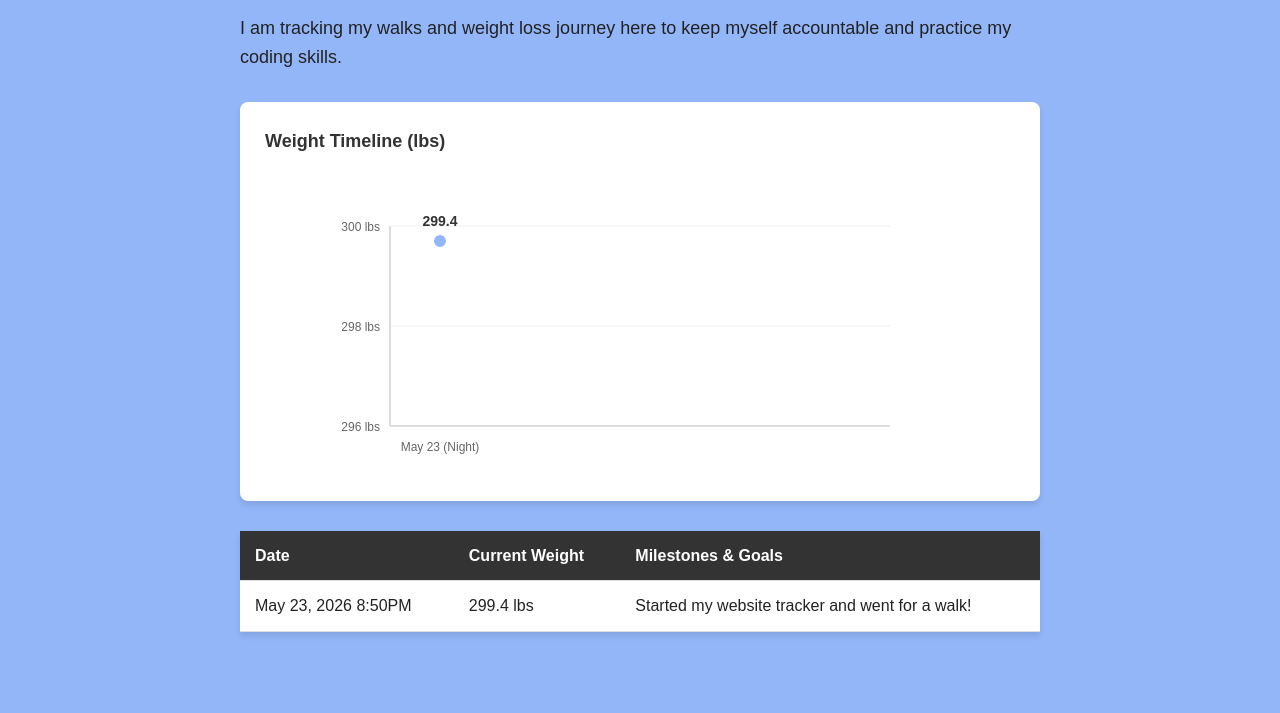
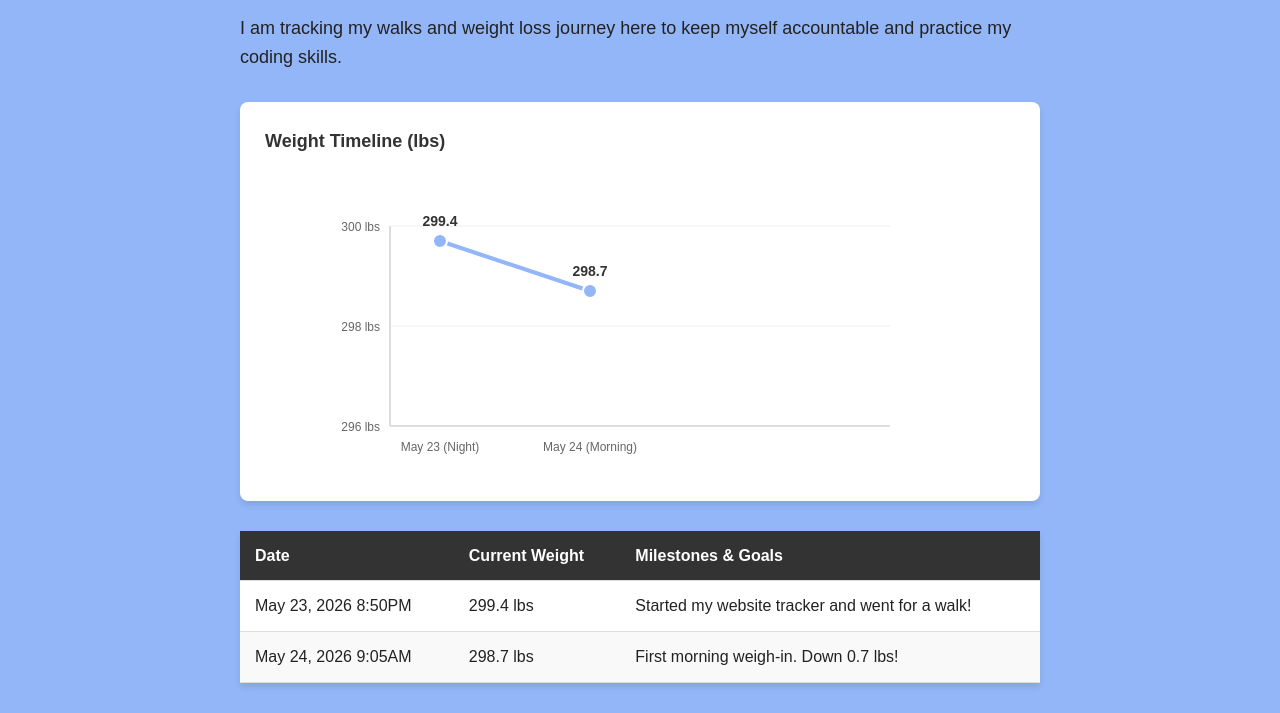
Before and after one commit to GJohnson0114/GJohnson0114.github.io, a plain HTML site: page progress.html in a window 1280 px wide. Shown: the part 172-885 px from the top of the page. Before the commit the page ends 834 px from the top, so only its background shows below. Drawn offline with Linux system fonts and the light colour scheme.

Commit message:
Update progress.html

```diff
--- a/progress.html
+++ b/progress.html
@@ -2,7 +2,7 @@
 <html lang="en">
 <head>
     <meta charset="UTF-8">
-    <meta name="viewport" content="width=device-width, initial-scale=1.0">
+    <meta name="viewport" style="width=device-width, initial-scale=1.0">
     <link rel="stylesheet" href="style.css">
     <title>Weight Loss Progress Tracker</title>
 </head>
@@ -44,14 +44,20 @@
                     <text x="40" y="155" font-family="Arial" font-size="12" fill="#666" text-anchor="end">298 lbs</text>
                     <text x="40" y="255" font-family="Arial" font-size="12" fill="#666" text-anchor="end">296 lbs</text>
 
-                    <!-- May 23 Starting Data Point Circle -->
+                    <!-- Downward Progress Line connecting May 23 Night to May 24 Morning -->
+                    <path d="M 100 65 L 250 115" fill="none" stroke="rgb(147, 182, 248)" stroke-width="4" stroke-linecap="round" />
+
+                    <!-- Data Point Circles -->
                     <circle cx="100" cy="65" r="7" fill="rgb(147, 182, 248)" stroke="#fff" stroke-width="2" />
+                    <circle cx="250" cy="115" r="7" fill="rgb(147, 182, 248)" stroke="#fff" stroke-width="2" />
 
-                    <!-- Weight Indicator over the point -->
+                    <!-- Weight Indicators over the points -->
                     <text x="100" y="50" font-family="Arial" font-size="14" font-weight="bold" fill="#333" text-anchor="middle">299.4</text>
+                    <text x="250" y="100" font-family="Arial" font-size="14" font-weight="bold" fill="#333" text-anchor="middle">298.7</text>
 
                     <!-- Graph Labels X-Axis (Dates) -->
                     <text x="100" y="275" font-family="Arial" font-size="12" fill="#666" text-anchor="middle">May 23 (Night)</text>
+                    <text x="250" y="275" font-family="Arial" font-size="12" fill="#666" text-anchor="middle">May 24 (Morning)</text>
                 </svg>
             </div>
         </div>
@@ -71,6 +77,12 @@
                     <td>299.4 lbs</td>
                     <td>Started my website tracker and went for a walk!</td>
                 </tr>
+                <!-- Added your morning log row here -->
+                <tr>
+                    <td>May 24, 2026 9:05AM</td>
+                    <td>298.7 lbs</td>
+                    <td>First morning weigh-in. Down 0.7 lbs!</td>
+                </tr>
             </tbody>
         </table>
     </main>
```
